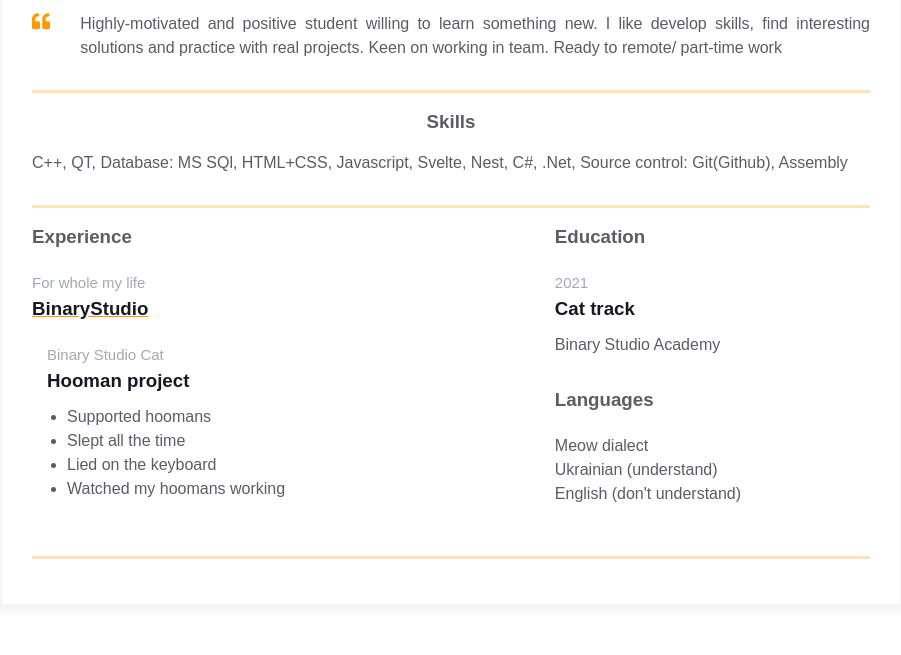
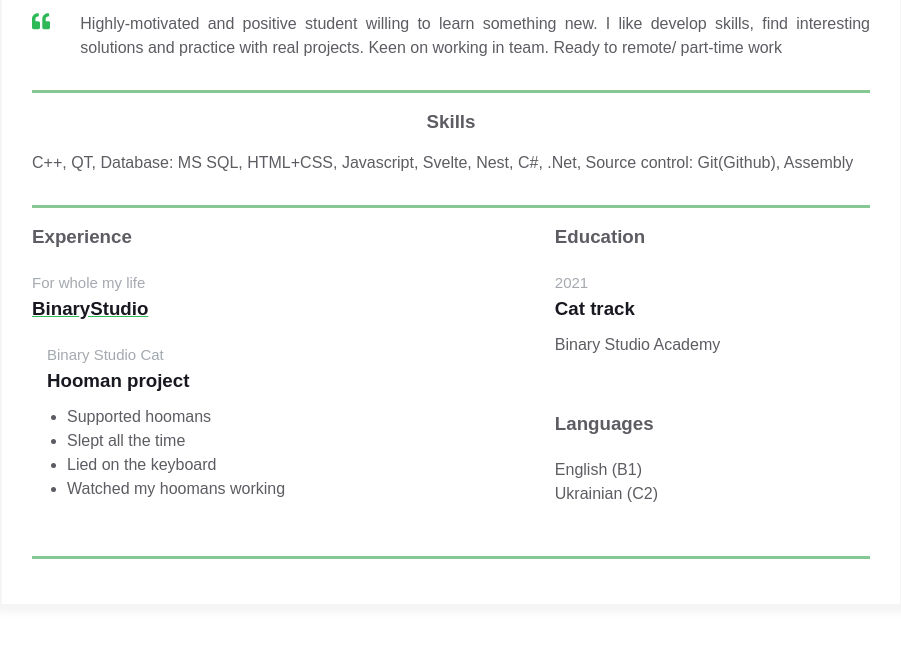
Before and after one commit to Erbidium/homepage, a plain HTML site: page index.html in a window 1280 px wide. Shown: the part 394-1049 px from the top of the page, without its empty margins (189-1090 px from the left). Drawn offline with Linux system fonts and the light colour scheme.

Commit message:
Add languages, change colours

```diff
--- a/index.html
+++ b/index.html
@@ -113,7 +113,7 @@
           <div class="resume__block">
             <div class="skills">
               <h3 class="skills__header">Skills</h3>
-              <p class="skills__text">C++, QT, Database: MS SQl, HTML+CSS, Javascript, Svelte, Nest, C#, .Net, Source control: Git(Github), Assembly</p>
+              <p class="skills__text">C++, QT, Database: MS SQL, HTML+CSS, Javascript, Svelte, Nest, C#, .Net, Source control: Git(Github), Assembly</p>
             </div>
           </div>
         </div>
@@ -156,13 +156,10 @@
                 <div class="additional-info__languages">
                   <h3 class="additional-info__languages-header">Languages</h3>
                   <p class="additional-info__languages-item">
-                    Meow dialect
+                    English (B1)
                   </p>
                   <p class="additional-info__languages-item">
-                    Ukrainian (understand)
-                  </p>
-                  <p class="additional-info__languages-item">
-                    English (don't understand)
+                    Ukrainian (C2)
                   </p>
                 </div>
               </div>
--- a/styles.css
+++ b/styles.css
@@ -12,8 +12,8 @@ body {
     --secondary-text-color: #5c5c62;
     --durability-text-color: #6a737d9c;
     --icon-color: #6a737d;
-    --border-color: #ff9a0045;
-    --text-decoration-color: #ff9a00;
+    --border-color: #32A14896;
+    --text-decoration-color: #2eb959;
 }
 
 .container {
```
